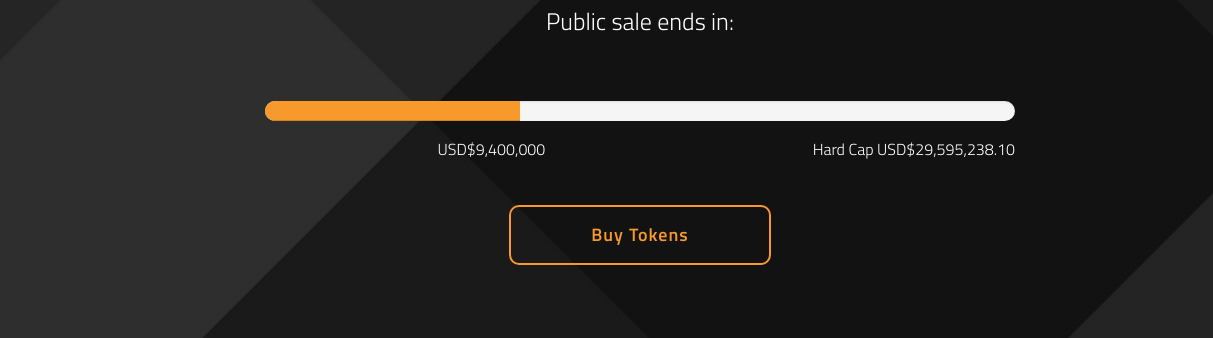
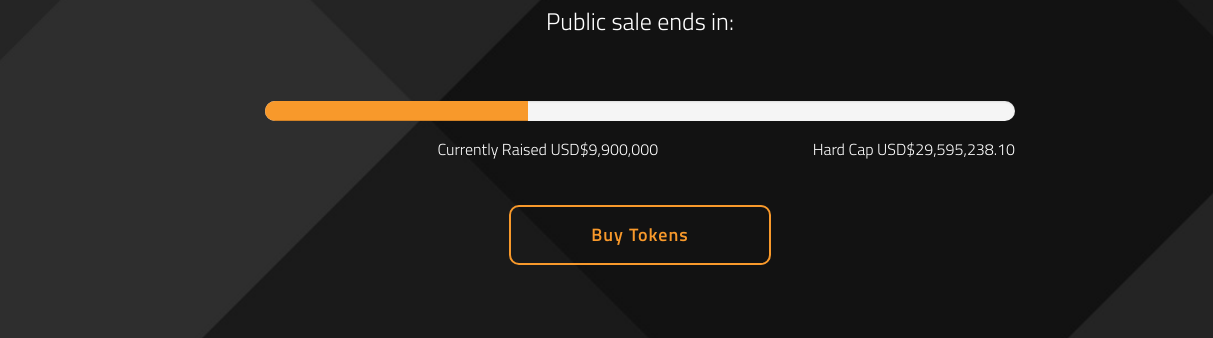
Before and after one commit to WOWXchange/Website1, a plain HTML site: page index.html in a window 1280 px wide. Shown: the part 391-729 px from the top of the page, 0-1213 px from the left. Drawn offline with nearby package versions, Linux system fonts and the light colour scheme; a script that the page names is missing.

Commit message:
Update index.html

```diff
--- a/index.html
+++ b/index.html
@@ -201,10 +201,10 @@
         <br><br><br>
         <div class="progress-container">
           <div class="progress">
-            <div class="progress-bar" role="progressbar" aria-valuenow="70" aria-valuemin="0" aria-valuemax="100" style="width:34%"></div>
+            <div class="progress-bar" role="progressbar" aria-valuenow="70" aria-valuemin="0" aria-valuemax="100" style="width:35%"></div>
           </div>
           <div class="sale-container">
-            <div class="current-cap">USD$9,400,000</div>
+            <div class="current-cap">Currently Raised USD$9,900,000</div>
             <div class="hardcap">Hard Cap USD$29,595,238.10</div>
           </div>
         </div>
```
